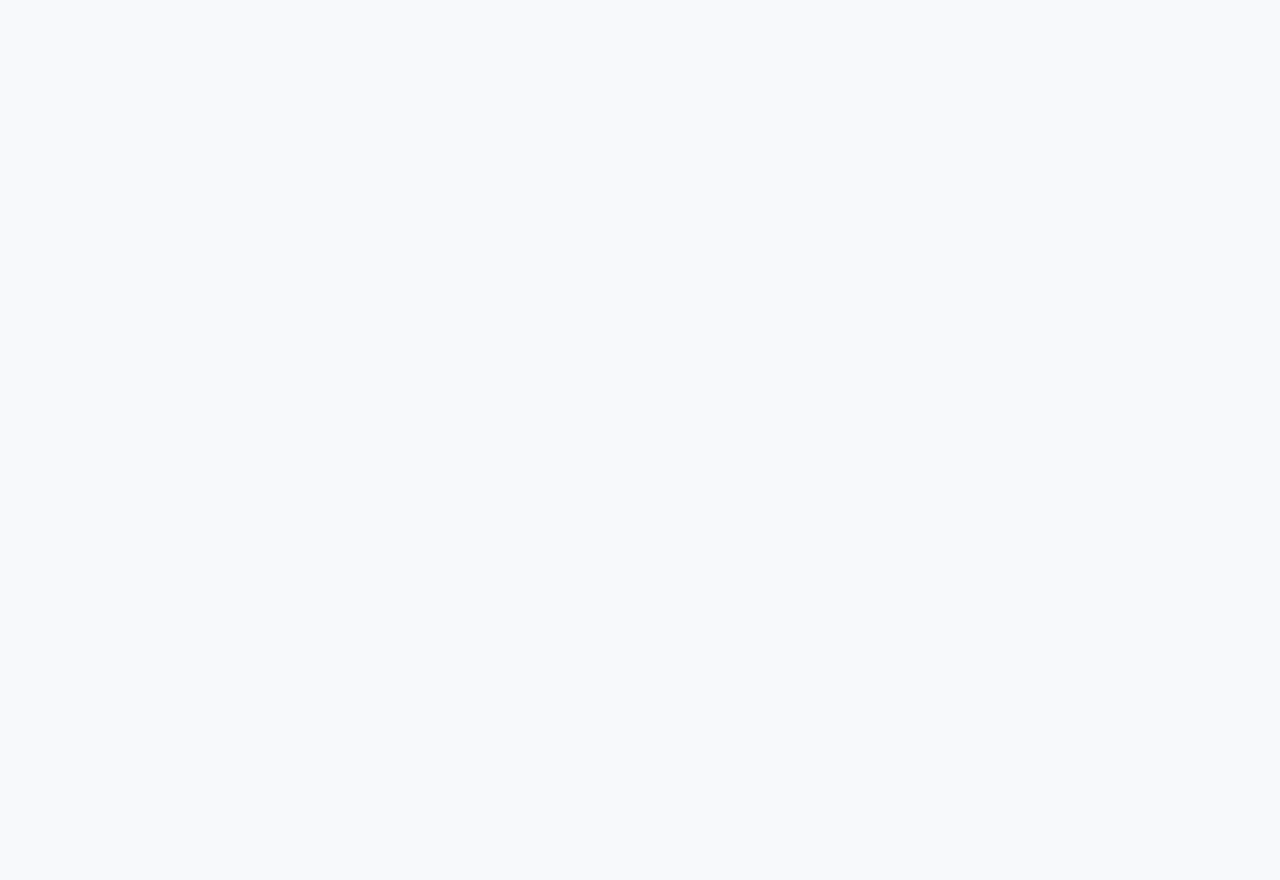
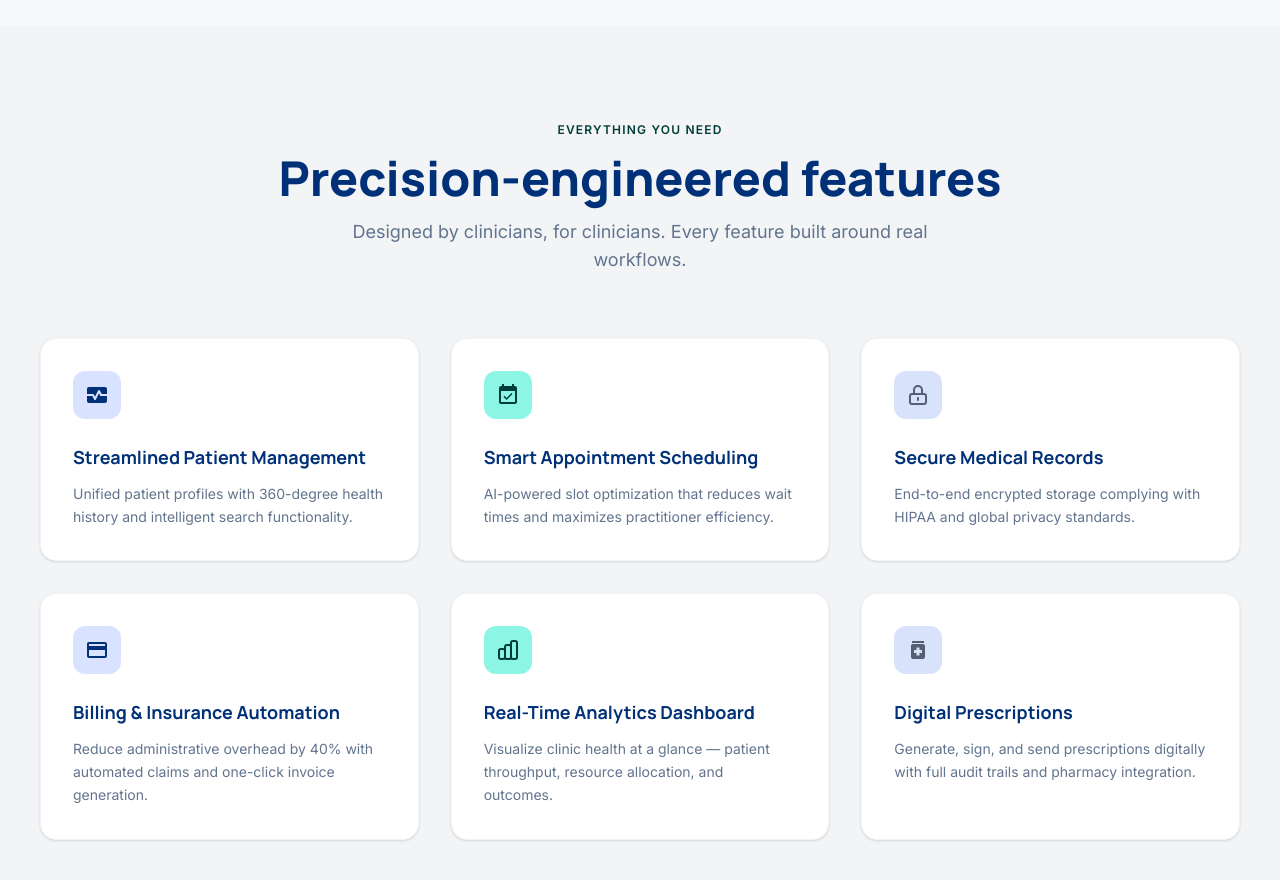
Before and after one commit to 0xsanga/medicare-pro, a React (Vite) app: page / in a window 1280 px wide. Shown: the part 840-1720 px from the top of the page. Before the commit the page ends 866 px from the top, so only its background shows below. Built offline with nearby package versions, Linux system fonts and the light colour scheme.

Commit message:
feat: add Features section with custom icon set

```diff
--- a/package.json
+++ b/package.json
@@ -13,7 +13,8 @@
     "framer-motion": "^12.38.0",
     "lucide-react": "^1.7.0",
     "react": "^19.2.4",
-    "react-dom": "^19.2.4"
+    "react-dom": "^19.2.4",
+    "react-icons": "^5.6.0"
   },
   "devDependencies": {
     "@eslint/js": "^9.39.4",
--- a/src/App.jsx
+++ b/src/App.jsx
@@ -1,11 +1,13 @@
 import Navbar from "./components/Navbar";
 import Hero from "./components/Hero";
+import Features from "./components/Features";
 
 function App() {
   return (
     <>
       <Navbar />
       <Hero />
+      <Features />
     </>
   );
 }
--- /dev/null
+++ b/src/components/Features.jsx
@@ -0,0 +1,124 @@
+import { motion } from "framer-motion";
+import { MdMonitorHeart, MdEventAvailable, MdPayment, MdMedication } from "react-icons/md";
+import { HiOutlineLockClosed, HiOutlineChartBar } from "react-icons/hi";
+
+const features = [
+  {
+    icon: <MdMonitorHeart size={24} />,
+    iconBg: "bg-[#d9e2ff]",
+    iconColor: "text-[#003178]",
+    title: "Streamlined Patient Management",
+    description:
+      "Unified patient profiles with 360-degree health history and intelligent search functionality.",
+  },
+  {
+    icon: <MdEventAvailable size={24} />,
+    iconBg: "bg-[#8df5e4]",
+    iconColor: "text-[#003d36]",
+    title: "Smart Appointment Scheduling",
+    description:
+      "AI-powered slot optimization that reduces wait times and maximizes practitioner efficiency.",
+  },
+  {
+    icon: <HiOutlineLockClosed size={24} />,
+    iconBg: "bg-[#d8e3fb]",
+    iconColor: "text-[#545f73]",
+    title: "Secure Medical Records",
+    description:
+      "End-to-end encrypted storage complying with HIPAA and global privacy standards.",
+  },
+  {
+    icon: <MdPayment size={24} />,
+    iconBg: "bg-[#d9e2ff]",
+    iconColor: "text-[#003178]",
+    title: "Billing & Insurance Automation",
+    description:
+      "Reduce administrative overhead by 40% with automated claims and one-click invoice generation.",
+  },
+  {
+    icon: <HiOutlineChartBar size={24} />,
+    iconBg: "bg-[#8df5e4]",
+    iconColor: "text-[#003d36]",
+    title: "Real-Time Analytics Dashboard",
+    description:
+      "Visualize clinic health at a glance — patient throughput, resource allocation, and outcomes.",
+  },
+  {
+    icon: <MdMedication size={24} />,
+    iconBg: "bg-[#d8e3fb]",
+    iconColor: "text-[#545f73]",
+    title: "Digital Prescriptions",
+    description:
+      "Generate, sign, and send prescriptions digitally with full audit trails and pharmacy integration.",
+  },
+];
+
+const cardVariants = {
+  hidden: { opacity: 0, y: 30 },
+  visible: (i) => ({
+    opacity: 1,
+    y: 0,
+    transition: { duration: 0.5, delay: i * 0.1, ease: "easeOut" },
+  }),
+};
+
+export default function Features() {
+  return (
+    <section id="features" className="py-24 px-10 bg-[#f2f4f6]">
+      <div className="max-w-7xl mx-auto">
+        {/* Section Header */}
+        <motion.div
+          className="text-center mb-16"
+          initial={{ opacity: 0, y: 20 }}
+          whileInView={{ opacity: 1, y: 0 }}
+          viewport={{ once: true }}
+          transition={{ duration: 0.5 }}
+        >
+          <span className="text-[#003d36] font-bold tracking-widest text-xs uppercase mb-4 block">
+            Everything You Need
+          </span>
+          <h2 className="font-headline text-4xl md:text-5xl font-extrabold text-[#003178] mb-4">
+            Precision-engineered features
+          </h2>
+          <p className="text-slate-500 text-lg max-w-xl mx-auto">
+            Designed by clinicians, for clinicians. Every feature built around
+            real workflows.
+          </p>
+        </motion.div>
+
+        {/* Feature Cards Grid */}
+        <div className="grid grid-cols-1 md:grid-cols-2 lg:grid-cols-3 gap-8">
+          {features.map((feature, i) => (
+            <motion.div
+              key={feature.title}
+              custom={i}
+              initial="hidden"
+              whileInView="visible"
+              viewport={{ once: true }}
+              variants={cardVariants}
+              whileHover={{ y: -6, transition: { duration: 0.2 } }}
+              className="bg-white p-8 rounded-2xl shadow-sm border border-slate-100 cursor-default"
+            >
+              {/* Icon */}
+              <div
+                className={`w-12 h-12 ${feature.iconBg} ${feature.iconColor} flex items-center justify-center rounded-xl mb-6`}
+              >
+                {feature.icon}
+              </div>
+
+              {/* Title */}
+              <h3 className="font-headline text-lg font-bold text-[#003178] mb-3">
+                {feature.title}
+              </h3>
+
+              {/* Description */}
+              <p className="text-slate-500 leading-relaxed text-sm">
+                {feature.description}
+              </p>
+            </motion.div>
+          ))}
+        </div>
+      </div>
+    </section>
+  );
+}
```
Also changed, not shown: 1 other file (tests, documents, lock files or other folders).
